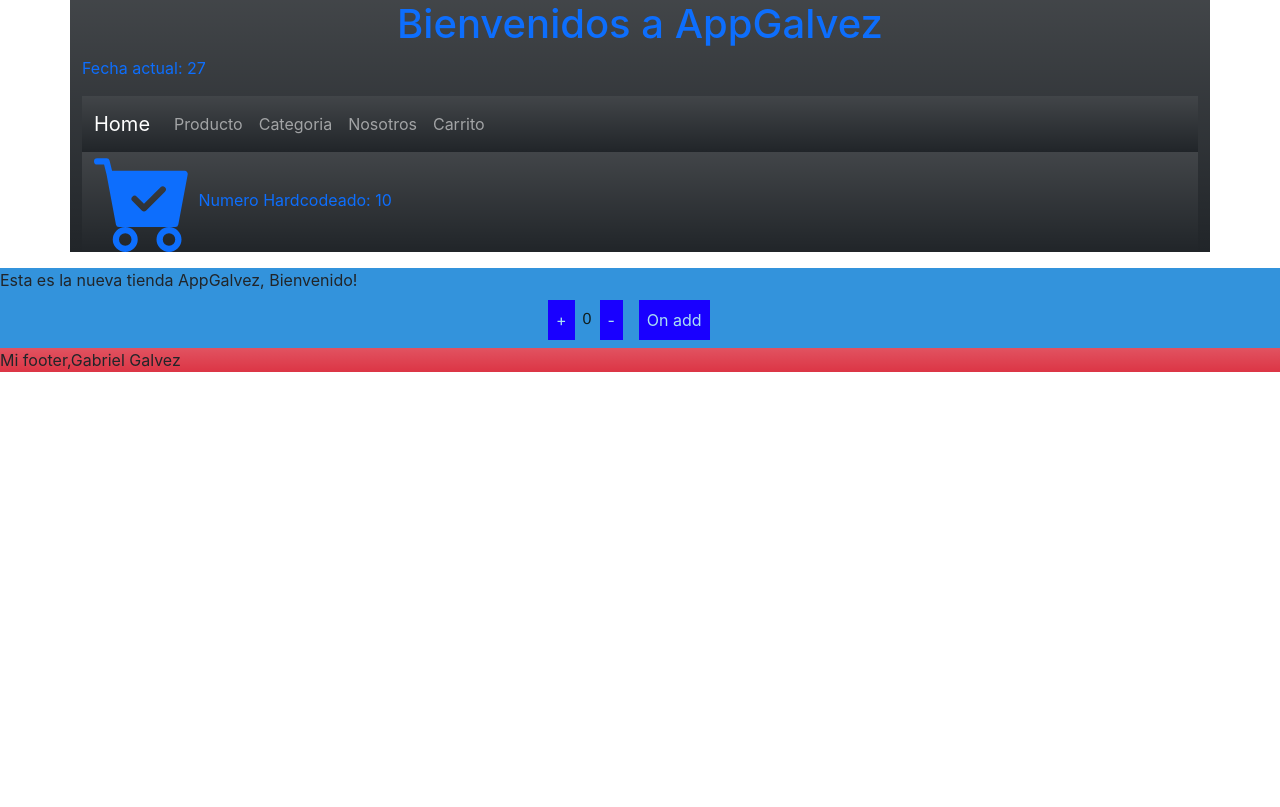
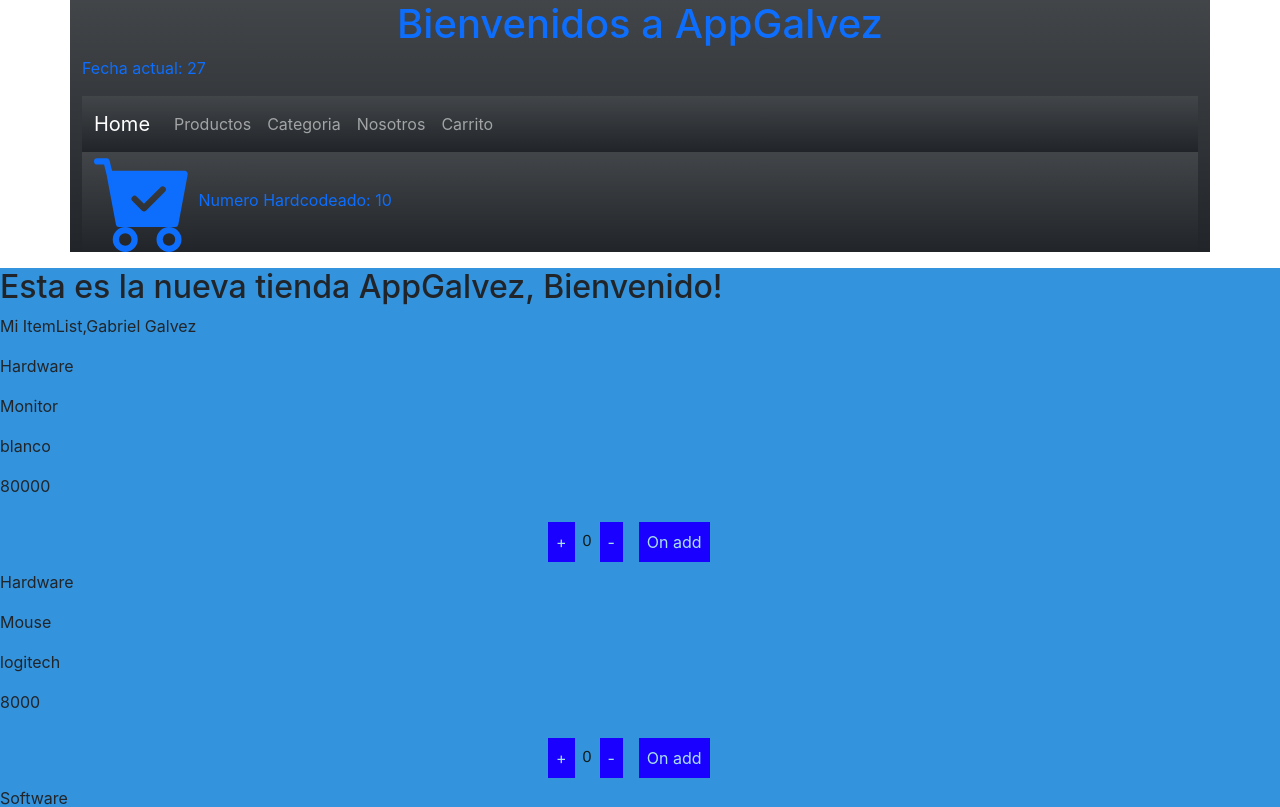
Before and after one commit to GabrielGalvez/preEntrega1Galvez, a React (Create React App) app: page / in a window 1280 px wide. Shown: the top 807 px of the page. Built offline with nearby package versions, Linux system fonts and the light colour scheme.

Commit message:
sixth commit

```diff
--- /dev/null
+++ b/src/components/item/Item.js
@@ -0,0 +1,26 @@
+/*Importaciones*/
+
+//Modulos
+//Estilos
+import './Item.css';
+//Componentes
+import ItemCount from '../itemCount/ItemCount.js';
+//Core
+
+/*Logica*/
+const Item = (props) =>{//funcion constructora
+
+    const {nombre,descripcion,categoria,precio,stock} = props.data
+    return(
+            <div>
+                <p>{categoria}</p>
+                <p>{nombre}</p>
+                <p>{descripcion}</p>
+                <p>{precio}</p>
+                <ItemCount stock={stock}/>
+            </div>
+    );
+
+}
+/*Exportacion*/
+export default Item;
--- /dev/null
+++ b/src/components/itemList/ItemList.js
@@ -0,0 +1,63 @@
+/*Importaciones*/
+
+//Modulos
+//Estilos
+import './ItemList.css';
+//Componentes
+import Item from '../item/Item.js';
+//Core
+
+/*Logica*/
+const ItemList = () => {
+        //llamada a array de objetos
+    const listaDeProductos = [
+        {
+            id:1,
+            nombre:"Monitor",
+            descripcion:"blanco",
+            precio:80000,
+            categoria:"Hardware",
+            stock:15
+        },
+        {
+            id:2,
+            nombre:"Mouse",
+            descripcion:"logitech",
+            precio:8000,
+            categoria:"Hardware",
+            stock:20
+        },
+        {
+            id:3,
+            nombre:"adobe photoshop",
+            descripcion:"Programa de diseño",
+            precio:40000,
+            categoria:"Software",
+            stock:10
+        },
+        {
+            id:4,
+            nombre:"Silla",
+            descripcion:"muy comoda",
+            precio:15000,
+            categoria:"Mueble",
+            stock:5
+        },
+    ]
+//Tenemos un retraso de informacion
+
+const listaDeProductosRenderizables = listaDeProductos.map(productos => <Item key={productos.id}
+    id={"Producto" + productos.id} data={productos}/>)
+    //Pasar la informacion real
+    //Mostrar la informacion real
+
+    return(
+            <div>
+                <p>Mi ItemList,Gabriel Galvez</p>
+                {listaDeProductosRenderizables}
+            </div>
+    );
+
+}
+/*Exportacion*/
+export default ItemList;
--- a/src/components/itemListContainer/ItemListContainer.js
+++ b/src/components/itemListContainer/ItemListContainer.js
@@ -4,7 +4,7 @@
 //Estilos
 import './ItemListContainer.css';
 //Componentes
-import ItemCount from '../itemCount/ItemCount.js';
+import ItemList from '../itemList/ItemList.js';
 //Core
 
 /*Logica*/
@@ -14,8 +14,9 @@ const ItemListContainer = (props) =>{//funcion constructora
     //retorno que se va a renderizar
     return(
             <div style={{backgroundColor:"#3393dc"}}>
-                Esta es la nueva tienda AppGalvez, {props.greeting}!
-                <ItemCount stock="7"/>
+                <h2>Esta es la nueva tienda AppGalvez, {props.greeting}!</h2>
+
+                <ItemList/>
             </div>
     );
 
--- a/src/components/navbar/NavBar.js
+++ b/src/components/navbar/NavBar.js
@@ -25,7 +25,7 @@ const NavBar = (props) => {//funcion constructora
                     <div className="collapse navbar-collapse" id="navbarNav">
                         <ul className="navbar-nav">
                             <li className="nav-item">
-                                <a className="nav-link" href="#a">Producto</a>
+                                <a className="nav-link" href="#a">Productos</a>
                             </li>
                             <li className="nav-item">
                                 <a className="nav-link" href="#a">Categoria</a>
```
Also changed, not shown: src/components/item/Item.css (added), src/components/itemList/ItemList.css (added).
